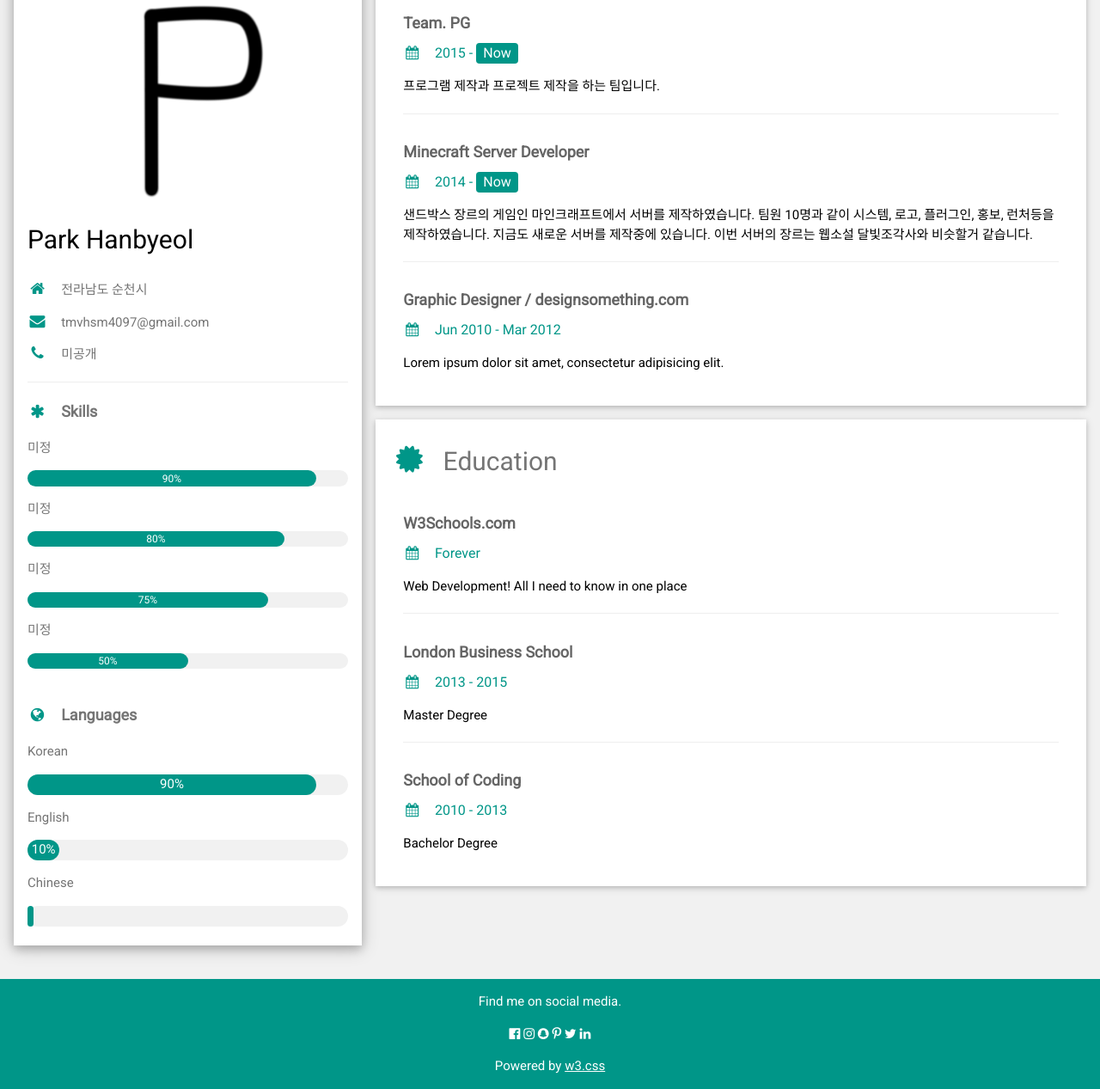
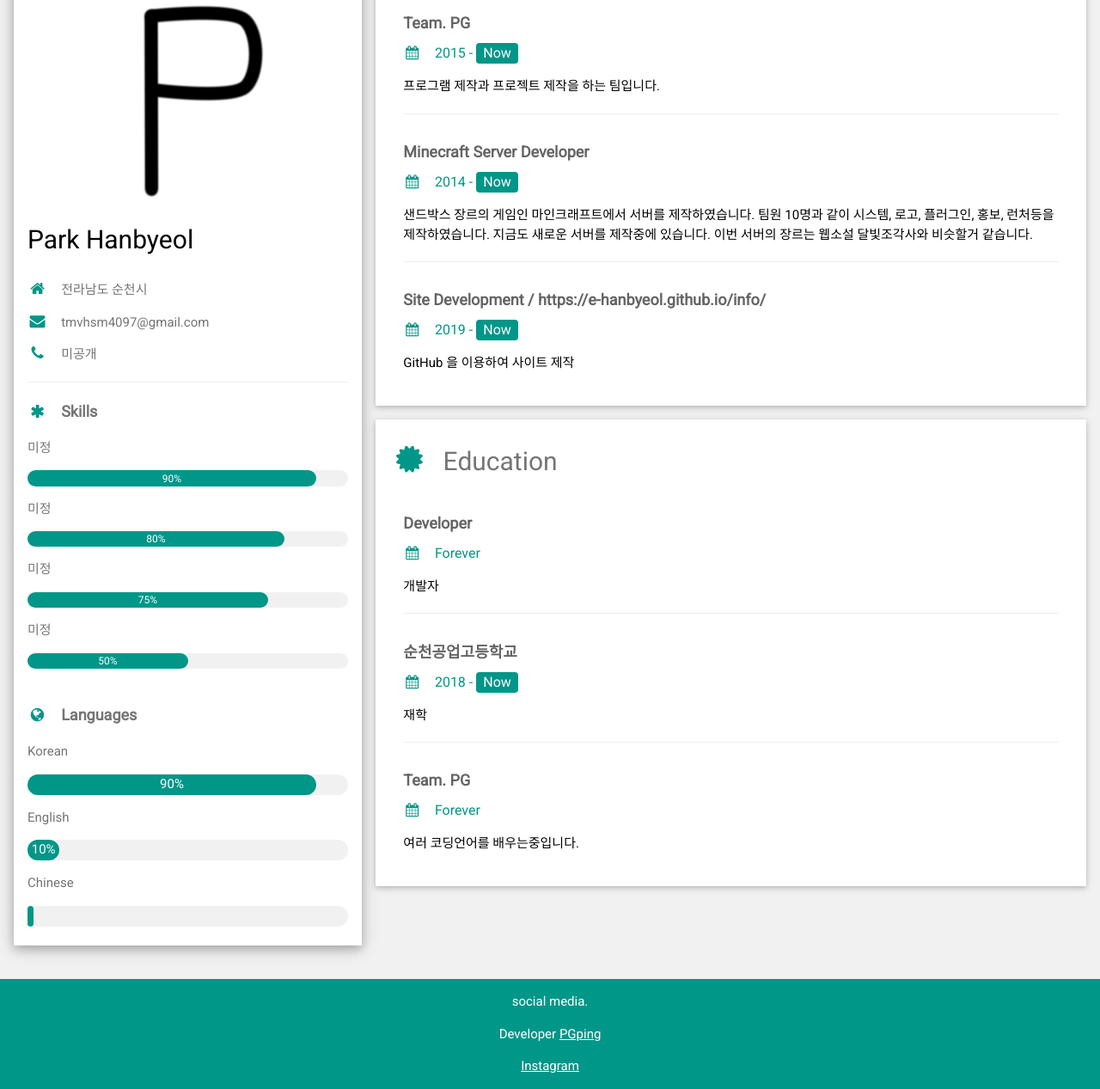
Before and after one commit to e-hanbyeol/info, a plain HTML site: page index.html in a window 1280 px wide. Shown: the part 110-1377 px from the top of the page at 86% size. Drawn offline with nearby package versions, Linux system fonts and the light colour scheme.

Commit message:
Update index.html

```diff
--- a/index.html
+++ b/index.html
@@ -92,30 +92,30 @@ html,body,h1,h2,h3,h4,h5,h6 {font-family: "Roboto", sans-serif}
           <hr>
         </div>
         <div class="w3-container">
-          <h5 class="w3-opacity"><b>Graphic Designer / designsomething.com</b></h5>
-          <h6 class="w3-text-teal"><i class="fa fa-calendar fa-fw w3-margin-right"></i>Jun 2010 - Mar 2012</h6>
-          <p>Lorem ipsum dolor sit amet, consectetur adipisicing elit. </p><br>
+          <h5 class="w3-opacity"><b>Site Development / https://e-hanbyeol.github.io/info/</b></h5>
+          <h6 class="w3-text-teal"><i class="fa fa-calendar fa-fw w3-margin-right"></i>2019 - <span class="w3-tag w3-teal w3-round">Now</span></h6>
+          <p>GitHub 을 이용하여 사이트 제작</p><br>
         </div>
       </div>
 
       <div class="w3-container w3-card w3-white">
         <h2 class="w3-text-grey w3-padding-16"><i class="fa fa-certificate fa-fw w3-margin-right w3-xxlarge w3-text-teal"></i>Education</h2>
         <div class="w3-container">
-          <h5 class="w3-opacity"><b>W3Schools.com</b></h5>
+          <h5 class="w3-opacity"><b>Developer</b></h5>
           <h6 class="w3-text-teal"><i class="fa fa-calendar fa-fw w3-margin-right"></i>Forever</h6>
-          <p>Web Development! All I need to know in one place</p>
+          <p>개발자</p>
           <hr>
         </div>
         <div class="w3-container">
-          <h5 class="w3-opacity"><b>London Business School</b></h5>
-          <h6 class="w3-text-teal"><i class="fa fa-calendar fa-fw w3-margin-right"></i>2013 - 2015</h6>
-          <p>Master Degree</p>
+          <h5 class="w3-opacity"><b>순천공업고등학교</b></h5>
+          <h6 class="w3-text-teal"><i class="fa fa-calendar fa-fw w3-margin-right"></i>2018 - <span class="w3-tag w3-teal w3-round">Now</span></h6>
+          <p>재학</p>
           <hr>
         </div>
         <div class="w3-container">
-          <h5 class="w3-opacity"><b>School of Coding</b></h5>
-          <h6 class="w3-text-teal"><i class="fa fa-calendar fa-fw w3-margin-right"></i>2010 - 2013</h6>
-          <p>Bachelor Degree</p><br>
+          <h5 class="w3-opacity"><b>Team. PG</b></h5>
+          <h6 class="w3-text-teal"><i class="fa fa-calendar fa-fw w3-margin-right"></i>Forever</h6>
+          <p>여러 코딩언어를 배우는중입니다.</p><br>
         </div>
       </div>
 
@@ -129,14 +129,9 @@ html,body,h1,h2,h3,h4,h5,h6 {font-family: "Roboto", sans-serif}
 </div>
 
 <footer class="w3-container w3-teal w3-center w3-margin-top">
-  <p>Find me on social media.</p>
-  <i class="fa fa-facebook-official w3-hover-opacity"></i>
-  <i class="fa fa-instagram w3-hover-opacity"></i>
-  <i class="fa fa-snapchat w3-hover-opacity"></i>
-  <i class="fa fa-pinterest-p w3-hover-opacity"></i>
-  <i class="fa fa-twitter w3-hover-opacity"></i>
-  <i class="fa fa-linkedin w3-hover-opacity"></i>
-  <p>Powered by <a href="https://www.w3schools.com/w3css/default.asp" target="_blank">w3.css</a></p>
+  <p>social media.</p>
+  <p>Developer <a href="https://www.instagram.com/pg.byeol/" target="_blank">PGping</a></p>
+  <p><a href="https://www.instagram.com/pg.byeol/" target="_blank">Instagram</a></p>
 </footer>
 
 </body>
```
